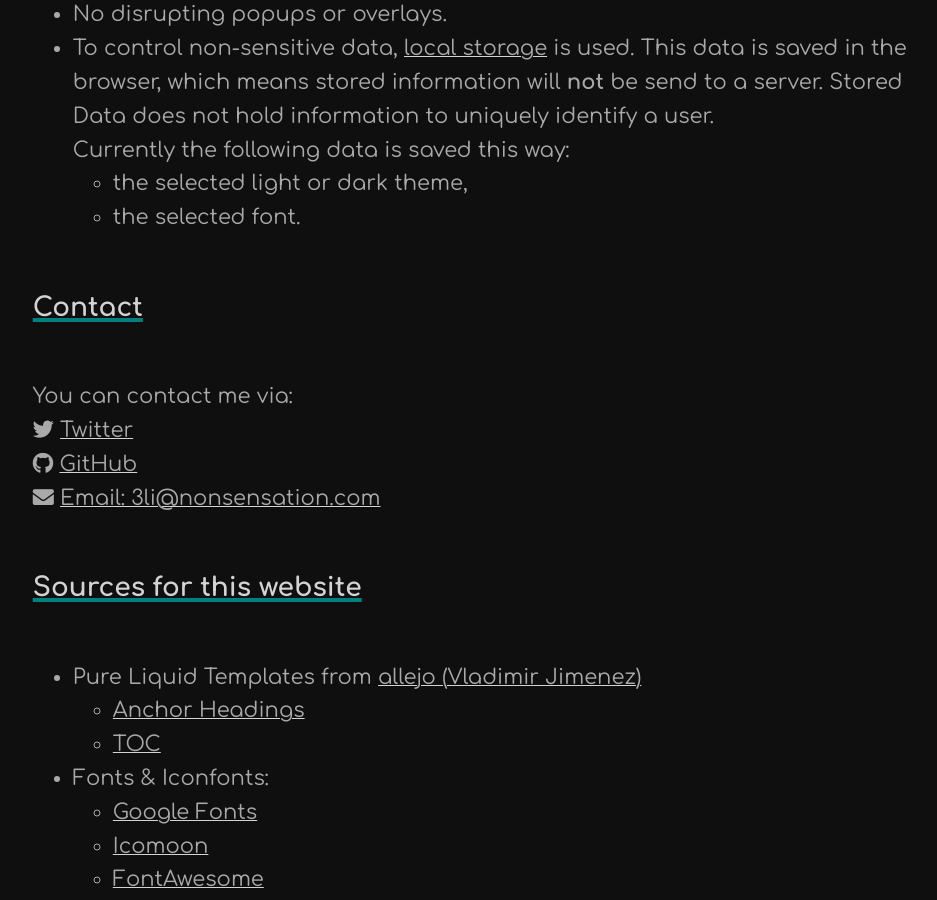
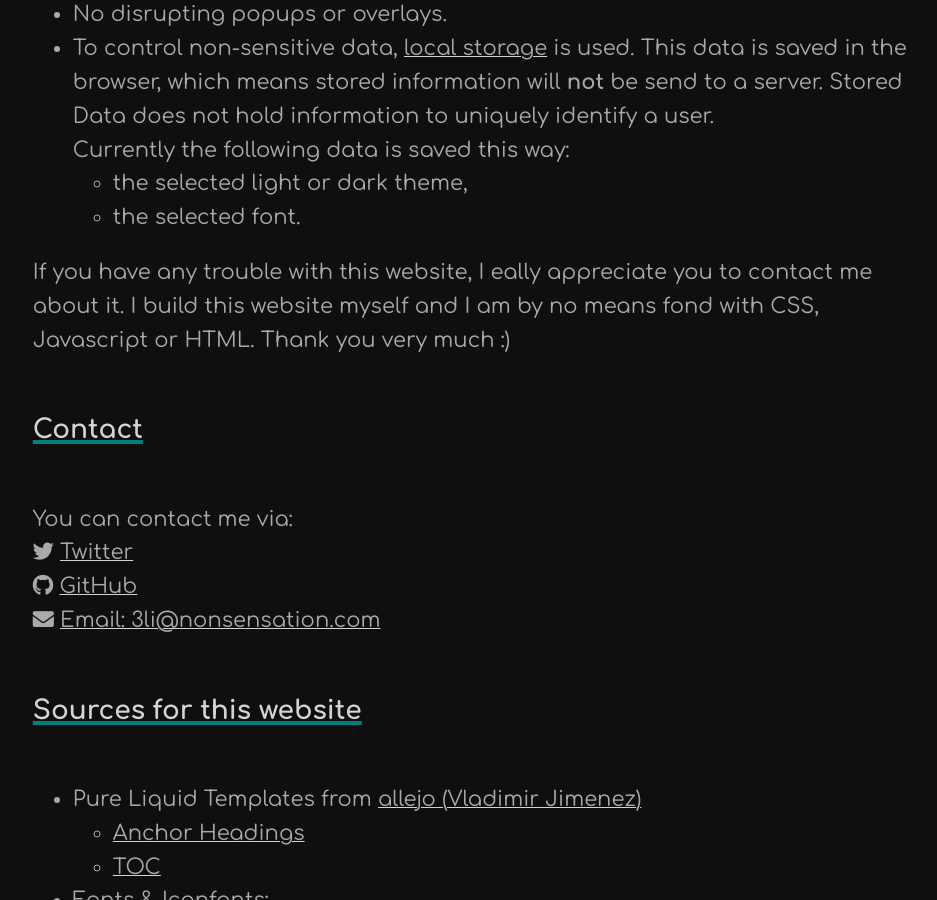
Before and after one commit to nonsensation/nonsensation.github.io, a Jekyll site: the page built from About.md, in a window 1280 px wide and 900 px high, scrolled down 993 px. Shown: the whole window, without its empty margins (156-1093 px from the left). Built offline with Jekyll 4.4.1, drawn with Linux system fonts in a browser that asks for light colours; some web fonts are replaced.

Commit message:
Update About.md

```diff
--- a/About.md
+++ b/About.md
@@ -19,6 +19,9 @@ This website aims to be as user friendly as possible.
 Currently the following data is saved this way:
   - the selected light or dark theme,
   - the selected font.
+
+If you have any trouble with this website, I eally appreciate you to contact me about it. I build this website myself and I am by no means fond with CSS, Javascript or HTML.
+Thank you very much :)
 
 ## Contact
 
```
